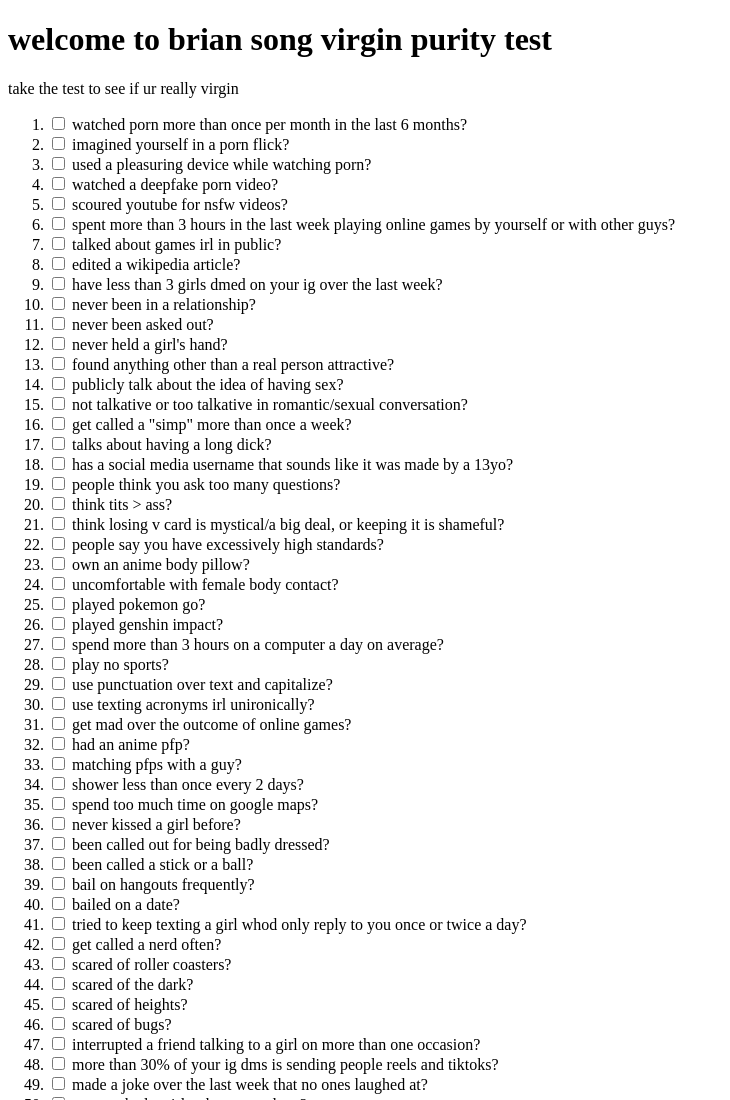
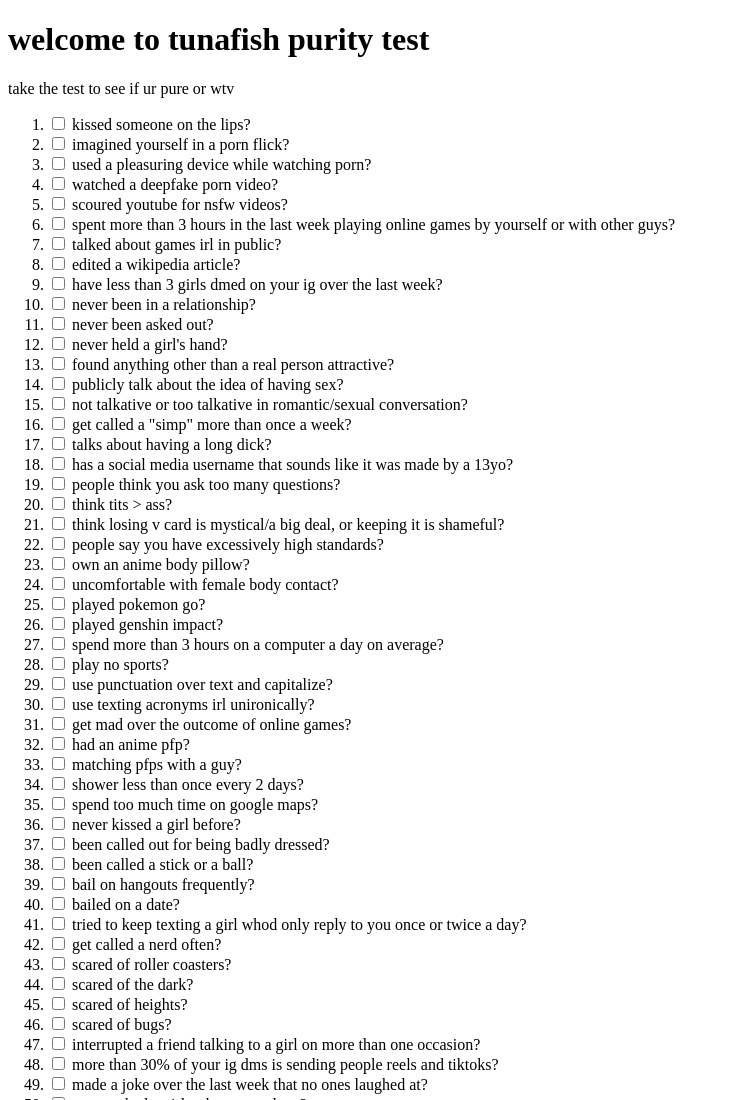
Before and after one commit to tunafishing/tunapurity, a plain HTML site: page index.html in a window 1280 px wide. Shown: the top 1100 px of the page, without its empty margins (0-730 px from the left). Drawn offline with Linux system fonts and the light colour scheme.

Commit message:
index.html

```diff
--- a/index.html
+++ b/index.html
@@ -19,13 +19,13 @@ function submit() {
 		</script>
 	</head>
 	<body>
-		<h1>welcome to brian song virgin purity test</h1>
-		<p>take the test to see if ur really virgin</p>
+		<h1>welcome to tunafish purity test</h1>
+		<p>take the test to see if ur pure or wtv</p>
 
 		<ol>
 			<li>
 				<input type="checkbox" class="box">
-				<t class="question">watched porn more than once per month in the last 6 months?</t>
+				<t class="question">kissed someone on the lips?</t>
 			</li>
 			<li>
 				<input type="checkbox" class="box">
```
